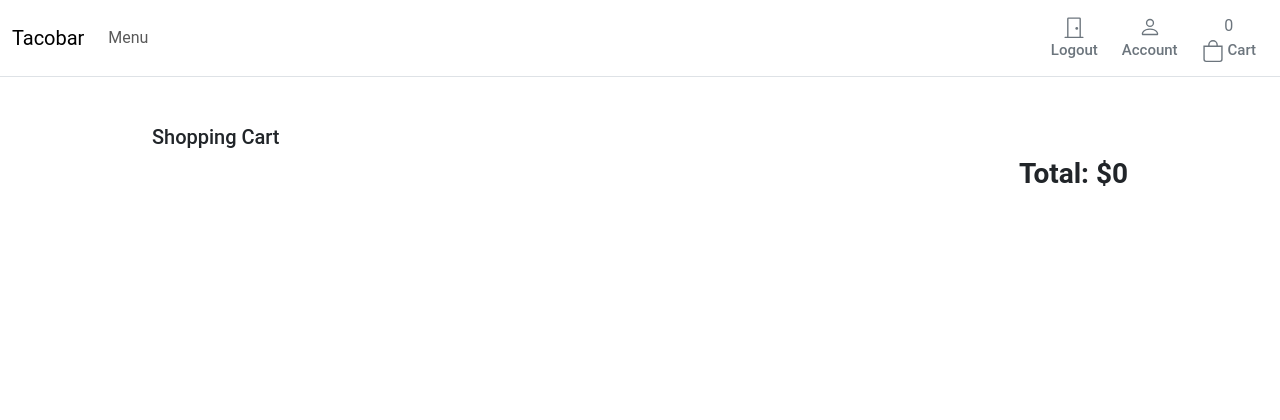
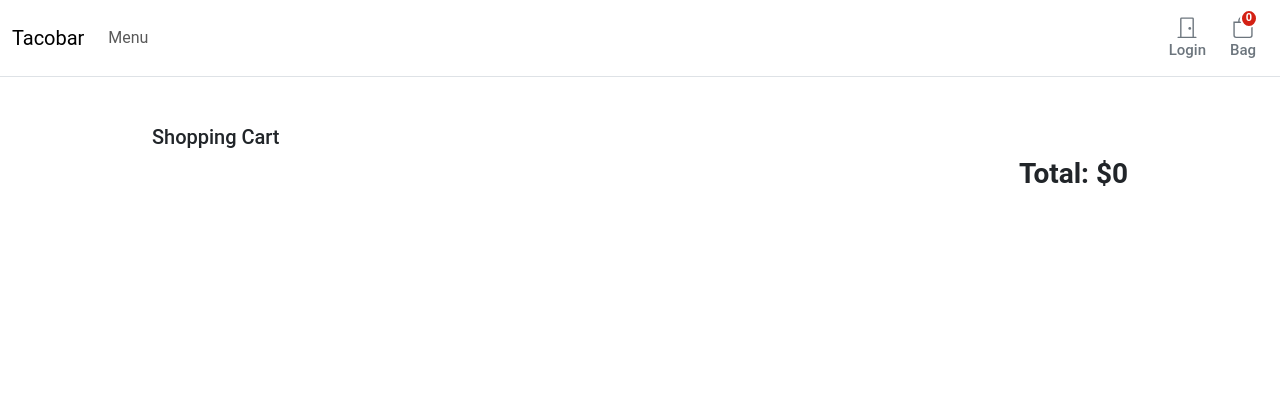
Before and after one commit to mdmn07C5/Masaflora, a Django app: page /cart/ in a window 1280 px wide. Shown: the top 420 px of the page. Run offline with Django 4.2, Linux system fonts and the light colour scheme; data that the repository does not hold is empty.

Commit message:
MOAR UI SHIT
added css for cart/bag button on top left to show the quantity in a
red circle instead of it floating around like next to the cart like
some missing child in a grocery store

```diff
--- /dev/null
+++ b/static/cart/css/cart.css
@@ -0,0 +1,28 @@
+.cart-qty{
+    color: #fff;
+    background: #d42114;
+    border: 2px solid #fff;
+    border-radius: 50%;
+    text-align: center;
+    font-size: 11px;
+    height: 15px;
+    width: 14px;
+    position: absolute;
+    box-sizing: content-box;
+    font-weight: 600;
+    display: flex;
+    justify-content: center;
+    align-items: center;
+    top: 1px;
+    right: 10px;
+}
+
+.cart-btn{
+    position: relative;
+}
+
+.cart-btn:hover, .cart-btn:focus, .cart-btn:active, .cart-btn.active{
+    color:#d42114;
+    transition-duration: 0.4s;
+    background-color: #fff;
+}
--- a/templates/tacobar/base.html
+++ b/templates/tacobar/base.html
@@ -23,6 +23,7 @@
                 integrity="sha384-BBtl+eGJRgqQAUMxJ7pMwbEyER4l1g+O15P+16Ep7Q9Q+zqX6gSbd85u4mG4QzX+"
                 crossorigin="anonymous"></script>
         <link rel="stylesheet" href="{% static 'core/css/base.css' %}">
+        <link rel="stylesheet" href="{% static 'cart/css/cart.css' %}">
     </head>
     <body class="d-flex flex-column min-vh-100">
         <header>
@@ -80,46 +81,41 @@
                         </div>
                         <span class="fs15 fw500">Shop</span>
                     </button>
-                    {% comment %} thing that should switch if authenticated blah blah {% endcomment %}
-                    <a type="button"
-                       role="button"
-                       href=""
-                       class="btn btn-outline-secondary border-0 basket-btn">
+                    {% comment %} shows door if not logged in, otherwise {% endcomment %}
+                    {% if user.is_authenticated %}
+                    <a type="button" role="button" href=""
+                        class="btn btn-outline-secondary border-0 basket-btn">
                         <div>
-                            <svg xmlns="http://www.w3.org/2000/svg"
-                                 width="22"
-                                 height="22"
-                                 fill="currentColor"
-                                 class="bi bi-door-closed"
-                                 viewBox="0 0 16 16">
-                                <path d="M3 2a1 1 0 0 1 1-1h8a1 1 0 0 1 1 1v13h1.5a.5.5 0 0 1 0 1h-13a.5.5 0 0 1 0-1H3V2zm1 13h8V2H4v13z" />
+                            <svg xmlns="http://www.w3.org/2000/svg" width="22" height="22" fill="currentColor"
+                                class="bi bi-door-closed" viewBox="0 0 16 16">
+                                <path
+                                    d="M3 2a1 1 0 0 1 1-1h8a1 1 0 0 1 1 1v13h1.5a.5.5 0 0 1 0 1h-13a.5.5 0 0 1 0-1H3V2zm1 13h8V2H4v13z" />
                                 <path d="M9 9a1 1 0 1 0 2 0 1 1 0 0 0-2 0z" />
                             </svg>
                         </div>
                         <span class="fs15 fw500">Logout</span>
                     </a>
-                    <a type="button"
-                       role="button"
-                       href=""
-                       class="btn btn-outline-secondary border-0">
+                    {% else %}
+                    <a type="button" role="button" href=""
+                        class="btn btn-outline-secondary border-0 basket-btn">
                         <div>
-                            <svg xmlns="http://www.w3.org/2000/svg"
-                                 width="22"
-                                 height="22"
-                                 fill="currentColor"
-                                 class="bi bi-person"
-                                 viewBox="0 0 16 16">
-                                <path d="M8 8a3 3 0 1 0 0-6 3 3 0 0 0 0 6zm2-3a2 2 0 1 1-4 0 2 2 0 0 1 4 0zm4 8c0 1-1 1-1 1H3s-1 0-1-1 1-4 6-4 6 3 6 4zm-1-.004c-.001-.246-.154-.986-.832-1.664C11.516 10.68 10.289 10 8 10c-2.29 0-3.516.68-4.168 1.332-.678.678-.83 1.418-.832 1.664h10z" />
+                            <svg xmlns="http://www.w3.org/2000/svg" width="22" height="22" fill="currentColor"
+                                class="bi bi-door-closed" viewBox="0 0 16 16">
+                                <path
+                                    d="M3 2a1 1 0 0 1 1-1h8a1 1 0 0 1 1 1v13h1.5a.5.5 0 0 1 0 1h-13a.5.5 0 0 1 0-1H3V2zm1 13h8V2H4v13z" />
+                                <path d="M9 9a1 1 0 1 0 2 0 1 1 0 0 0-2 0z" />
                             </svg>
                         </div>
-                        <span class="fs15 fw500">Account</span>
+                        <span class="fs15 fw500">Login</span>
                     </a>
+                    {% endif %}
+
                     <a type="button"
                        role="button"
                        href="{% url "cart:cart_summary" %}"
-                       class="btn btn-outline-secondary border-0 cart-button">
+                       class="btn btn-outline-secondary border-0 cart-btn">
                         {% with total_qty=cart|length %}
-                            <div id="cart-item-qty" class="d-inline-flex">
+                            <div id="cart-item-qty" class="d-inline-flex cart-qty">
                                 {% if total_qty > 0 %}
                                     {{ total_qty }}
                                 {% else %}
@@ -136,8 +132,8 @@
                                  viewBox="0 0 16 16">
                                 <path d="M8 1a2.5 2.5 0 0 1 2.5 2.5V4h-5v-.5A2.5 2.5 0 0 1 8 1zm3.5 3v-.5a3.5 3.5 0 1 0-7 0V4H1v10a2 2 0 0 0 2 2h10a2 2 0 0 0 2-2V4h-3.5zM2 5h12v9a1 1 0 0 1-1 1H3a1 1 0 0 1-1-1V5z" />
                             </svg>
-                            <span class="fs15 fw500">Cart</span>
                         </div>
+                        <span class="fs15 fw500"> Bag </span>
                     </a>
                 </div>
                 {% comment %} only for mobile view {% endcomment %}
--- a/templates/tacobar/cart/summary.html
+++ b/templates/tacobar/cart/summary.html
@@ -9,19 +9,21 @@
             <h1 class="h5">Shopping Cart</h1>
             {% for item in cart %}
             {% with menuitem=item.menuitem %}
-            <div data-index="{{ menuitem.id }}", class="row mb-4 border menu-item">
-                <div class="col-md-3 col-lg-2 order-md-first bg-light">
+            <div data-index="{{ menuitem.id }}", class="card mb-3 border-0 menu-item">
+                <div class="row g-0">
+                    <div class="col-md-2 d-none d-md-block bg-light">
                         <img class="img-fluid mx-auto d-block" width="120px" alt="Responsive image" src="{{ menuitem.image.url }}">
                     </div>
 
-                <div class="col-md-9 col-lg-10 ps-md-3 ps-lg-10">
-                    <a href="{{ menuitem.get_absolute_url }}" class="test-decoration-none text-reset">
-                        <h1 class="h5 pt-2">{{ menuitem.name }}</h1>
+                    <div class="col-md-10 ps-md-3">
+                        <div class="card-body p-1">
+                            <a class="test-decoration-none text-reset" href="{{ menuitem.get_absolute_url }}" >
+                                <h5 class="card-title">{{ menuitem.name }}</h5>
+                                <p class="card-text pb-3">{{ menuitem.short_description }}</p>
                             </a>
-                </div>
 
-                <div class="border">
-                    <div class="col border-bottom">
+
+                                <div class="row">
                                     <div class="row p-3">
                                         <div class="col-6">Amount:
                                             <div id="{{ menuitem.id }}-qty" class="d-inline">
@@ -32,10 +34,8 @@
                                             $<div id="{{ menuitem.id }}-sub-total" class="d-inline">{{ item.total_price }}</div>
                                         </span></div>
                                     </div>
-                    </div>
-                </div>
 
-                <div class="col">
+                                    <div class="row">
                                         <div class="row p-3">
                                             <div class="col-12">
                                                 <label for="select">Qty</label>
@@ -43,12 +43,20 @@
                                                     <option selected value=1>1</option>
                                                     {% for i in '2345' %}<option value="{{ i }}">{{ i }}</option>{% endfor %}
                                                 </select>
-                            <button type="button", id="update-button" data-index="{{ menuitem.id }}" class="btn btn-outline-secondary btn-sm update-button">Update</button>
-                            <button type="button", id="delete-button" data-index="{{ menuitem.id }}" class="btn btn-outline-secondary btn-sm delete-button">Delete</button>
+                                                <a type="button", id="update-button" data-index="{{ menuitem.id }}" class="btn btn-outline-secondary btn-sm update-button">Update</a>
+                                                <a type="button", id="delete-button" data-index="{{ menuitem.id }}" class="btn btn-outline-secondary btn-sm delete-button">Delete</a>
+                                            </div>
                                         </div>
                                     </div>
                                 </div>
 
+                        </div>
+                    </div>
+
+
+
+
+                </div>
             </div>
 
             {% endwith %}
```
Lines whose indentation alone changed are shown as unchanged.
